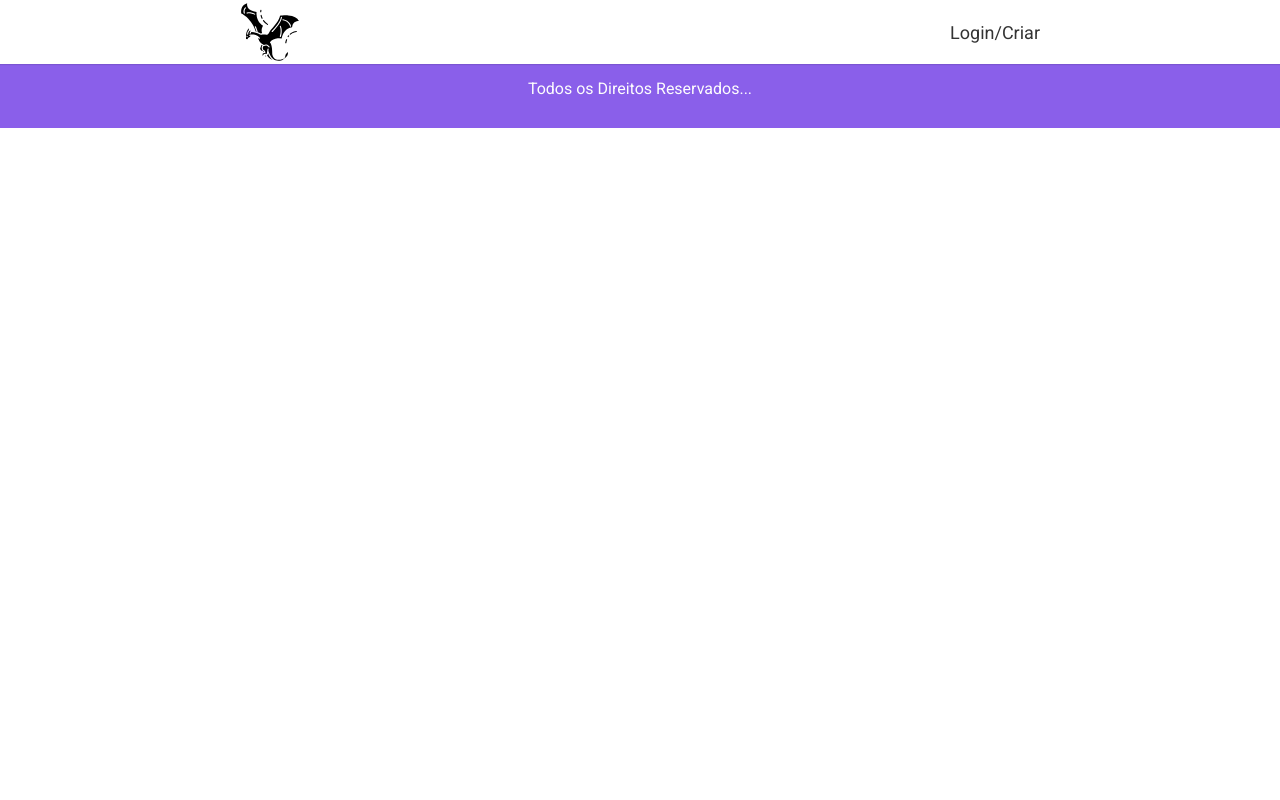
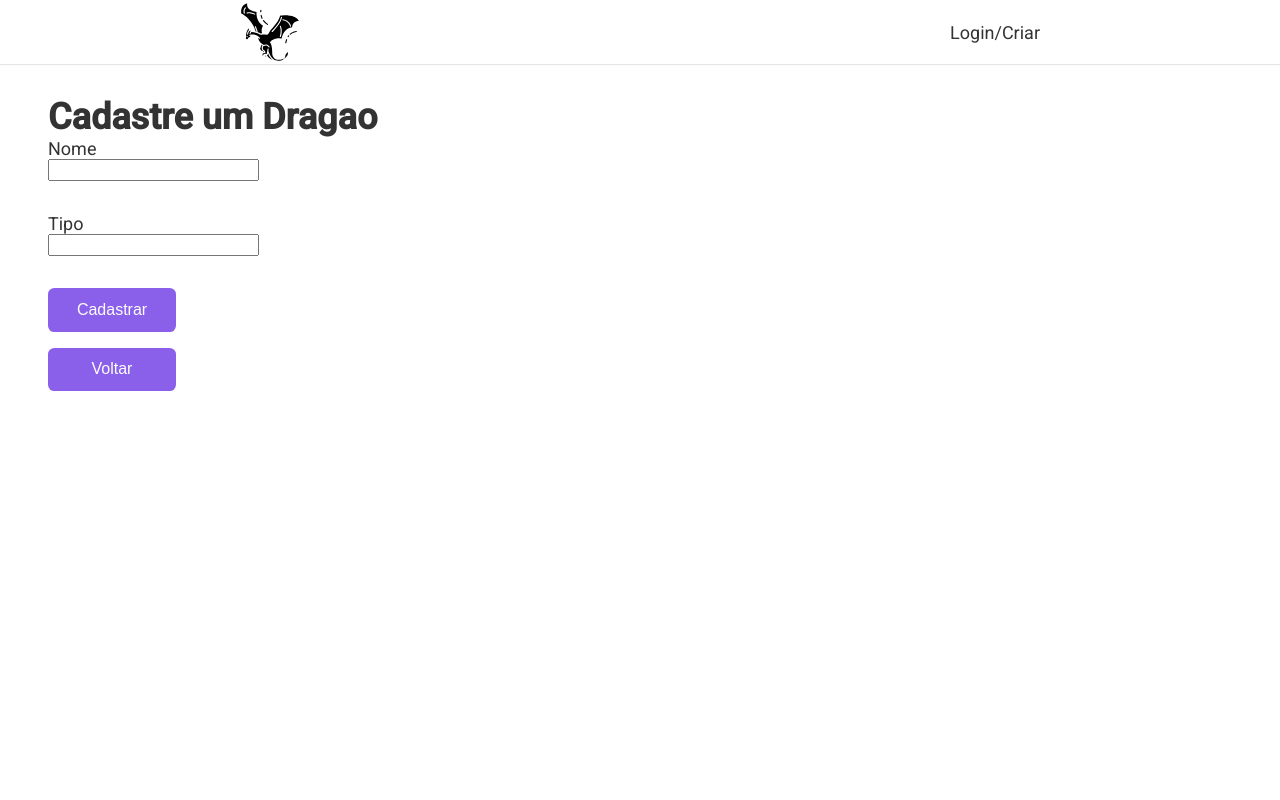
Before and after one commit to AndreLimaS/dragon-test, a React (Create React App) app: page /dragon-create in a window 1280 px wide. Shown: the top 800 px of the page. Built offline with nearby package versions, Linux system fonts and the light colour scheme.

Commit message:
feat: create method put and post

```diff
--- a/src/Components/Button/styles.js
+++ b/src/Components/Button/styles.js
@@ -9,6 +9,7 @@ export const Container = styled.div`
     background: #8a5fea;
     color: #fdfdfd;
     min-width: 8rem;
+    max-width: 8rem;
     padding: 0.8rem 1.2rem;
     box-sizing: border-box;
     transition: 0.1s;
--- a/src/Components/Modal/index.js
+++ b/src/Components/Modal/index.js
@@ -1,29 +1,7 @@
 import React from "react";
-import { GET_DETAILS_DRAGON } from "../../services/api";
+
 import { Container } from "./styles";
 
 export default function Modal({ id }) {
-  const [dados, setDados] = React.useState(null);
-
-  React.useEffect(() => {
-    async function loadDetals() {
-      const { url, options } = GET_DETAILS_DRAGON(id);
-      const response = await fetch(url, options);
-      const json = await response.json();
-      setDados(json);
-    }
-    loadDetals();
-  }, [id]);
-
-  if (dados === null) return null;
-  return (
-    <Container>
-      <ul key={dados.id}>
-        <li>ID: {dados.id}</li>
-        <li>Nome: {dados.name}</li>
-        <li>Criado: {dados.createdAt}</li>
-        <li>Tipo: {dados.type}</li>
-      </ul>
-    </Container>
-  );
+  return <Container>Modal</Container>;
 }
--- a/src/pages/Dashboard/index.js
+++ b/src/pages/Dashboard/index.js
@@ -1,37 +1,45 @@
 import React from "react";
 import { Container, Row } from "./styles";
 import Button from "../../Components/Button";
-import Modal from "../../Components/Modal";
+import DragonList from "../DragonList";
 import { DELETE_DRAGON, GET_DRAGON } from "../../services/api";
 
 import dragon_img from "../../Assets/dragon.svg";
-import EditIcon from "@material-ui/icons/Edit";
+import SettingsIcon from "@material-ui/icons/Settings";
 import DeleteForeverIcon from "@material-ui/icons/DeleteForever";
+import { Link } from "react-router-dom";
 
 export default function LoginForm() {
   const [dados, setDados] = React.useState(null);
   const [id, setId] = React.useState(null);
 
   React.useEffect(() => {
+    loadDragon();
+  }, []);
+
   async function loadDragon() {
     const { url, options } = GET_DRAGON();
     const response = await fetch(url, options);
     const json = await response.json();
     setDados(json);
   }
-    loadDragon();
-  }, []);
 
-  function handleDelete(item) {
+  async function handleDelete(item) {
     const { url, options } = DELETE_DRAGON(item);
-    fetch(url, options)
-      .then((response) => response.json())
-      .then((result) => {
-        console.log(result);
+    const response = await fetch(url, options);
+    if (response.ok) loadDragon();
+  }
+
+  function orderName() {
+    dados.sort(function (x, y) {
+      let a = x.name.toUpperCase(),
+        b = y.name.toUpperCase();
+      return a === b ? 0 : a > b ? 1 : -1;
     });
   }
 
   if (dados === null) return null;
+  orderName();
   return (
     <Container>
       <Row>
@@ -41,7 +49,7 @@ export default function LoginForm() {
             <li>ID: {id}</li>
             <li>Nome: {name}</li>
             <li className="hover" onClick={() => setId(id)}>
-              <EditIcon />
+              <SettingsIcon />
             </li>
             <li onClick={() => handleDelete(id)} className="hover">
               <DeleteForeverIcon />
@@ -49,8 +57,10 @@ export default function LoginForm() {
           </ul>
         ))}
       </Row>
+      <Link to="/dragon-create">
         <Button>Cadastrar</Button>
-      {id && <Modal id={id} />}
+      </Link>
+      {id && <DragonList id={id} />}
     </Container>
   );
 }
--- /dev/null
+++ b/src/pages/DragonCreate/index.js
@@ -0,0 +1,49 @@
+import React from "react";
+import Button from "../../Components/Button";
+import { Container } from "./styles";
+import { POST_DRAGON } from "../../services/api";
+import { Link } from "react-router-dom";
+
+export default function DragonCreate() {
+  const [name, setName] = React.useState("");
+  const [type, setType] = React.useState("");
+
+  async function handleSubmit(event) {
+    event.preventDefault();
+    const { url, options } = POST_DRAGON({
+      name: name.value,
+      type: type.value,
+    });
+    const response = await fetch(url, options);
+    if (response.ok) {
+      setName("");
+      setType("");
+    }
+  }
+
+  return (
+    <Container>
+      <h1>Cadastre um Dragao</h1>
+      <form onSubmit={handleSubmit}>
+        <label htmlFor="name">Nome</label>
+        <input
+          type="text"
+          value={name}
+          id="name"
+          onChange={({ target }) => setName(target.value)}
+        />
+        <label htmlFor="type">Tipo</label>
+        <input
+          type="text"
+          value={type}
+          id="type"
+          onChange={({ target }) => setType(target.value)}
+        />
+        <Button>Cadastrar</Button>
+      </form>
+      <Link to="/home">
+        <Button>Voltar</Button>
+      </Link>
+    </Container>
+  );
+}
--- /dev/null
+++ b/src/pages/DragonCreate/styles.js
@@ -0,0 +1,10 @@
+import styled from "styled-components";
+
+export const Container = styled.div`
+  margin: 3rem;
+  height: 100vh;
+
+  input {
+    margin-bottom: 2rem;
+  }
+`;
--- /dev/null
+++ b/src/pages/DragonList/index.js
@@ -0,0 +1,54 @@
+import React from "react";
+import { GET_DETAILS_DRAGON, PUT_DRAGON } from "../../services/api";
+import Button from "../../Components/Button";
+import { Container } from "./styles";
+
+export default function DragonList({ id }) {
+  const [dados, setDados] = React.useState(null);
+
+  const [name, setName] = React.useState("");
+  const [type, setType] = React.useState("");
+
+  React.useEffect(() => {
+    async function loadDetals() {
+      const { url, options } = GET_DETAILS_DRAGON(id);
+      const response = await fetch(url, options);
+      const json = await response.json();
+      setDados(json);
+    }
+    loadDetals();
+  }, [id]);
+
+  async function handleSubmit(event) {
+    event.preventDefault();
+    const { url, options } = PUT_DRAGON(id, {
+      name: name.value,
+      type: type.value,
+    });
+    const response = await fetch(url, options);
+    console.log(response);
+  }
+
+  if (dados === null) return null;
+  return (
+    <Container>
+      <form onSubmit={handleSubmit}>
+        <span>ID: {dados.id}</span>
+        <span>Criado: {dados.createdAt}</span>
+        <input
+          type="text"
+          id="name"
+          value={dados.name}
+          onChange={({ target }) => setName(target.value)}
+        />
+        <input
+          type="text"
+          id="type"
+          value={dados.type}
+          onChange={({ target }) => setType(target.value)}
+        />
+        <Button>Alterar</Button>
+      </form>
+    </Container>
+  );
+}
--- /dev/null
+++ b/src/pages/DragonList/styles.js
@@ -0,0 +1,5 @@
+import styled from "styled-components";
+
+export const Container = styled.div`
+  margin: 2rem;
+`;
--- a/src/routes.js
+++ b/src/routes.js
@@ -3,6 +3,7 @@ import { BrowserRouter, Switch, Route } from "react-router-dom";
 
 import LoginForm from "./pages/LoginForm";
 import Dashboard from "./pages/Dashboard";
+import DragonCreate from "./pages/DragonCreate";
 
 export default function Routes() {
   return (
@@ -10,6 +11,7 @@ export default function Routes() {
       <Switch>
         <Route path="/" exact component={LoginForm} />
         <Route path="/home" component={Dashboard} />
+        <Route path="/dragon-create" component={DragonCreate} />
       </Switch>
     </BrowserRouter>
   );
--- a/src/services/api.js
+++ b/src/services/api.js
@@ -27,3 +27,29 @@ export function DELETE_DRAGON(id) {
     },
   };
 }
+
+export function POST_DRAGON(body) {
+  return {
+    url: API_URL,
+    options: {
+      method: "POST",
+      headers: {
+        "Content-Type": "application/json",
+      },
+      body: JSON.stringify(body),
+    },
+  };
+}
+
+export function PUT_DRAGON(id, body) {
+  return {
+    url: API_URL + id,
+    options: {
+      method: "PUT",
+      headers: {
+        "Content-Type": "application/json",
+      },
+      body: JSON.stringify(body),
+    },
+  };
+}
```
Lines whose indentation alone changed are shown as unchanged.
